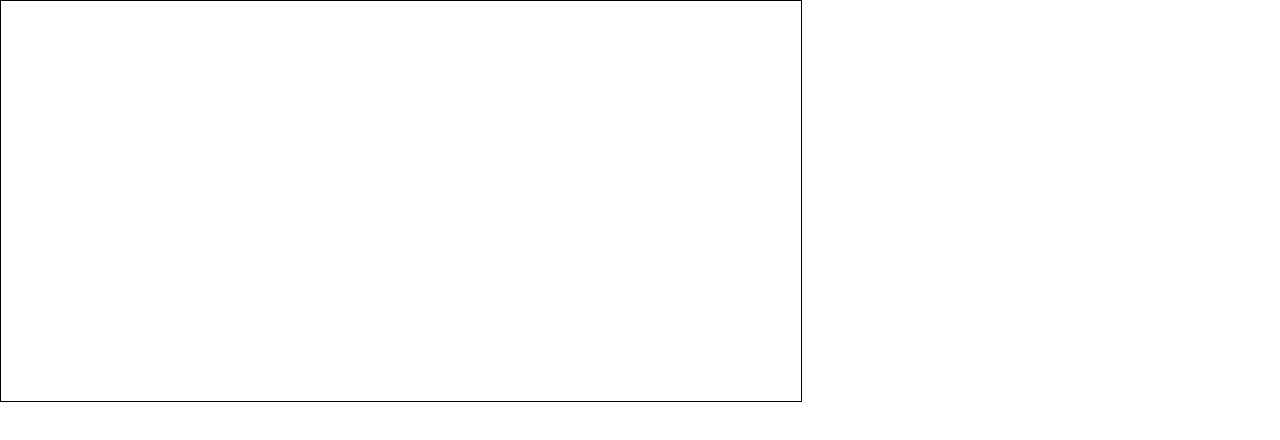
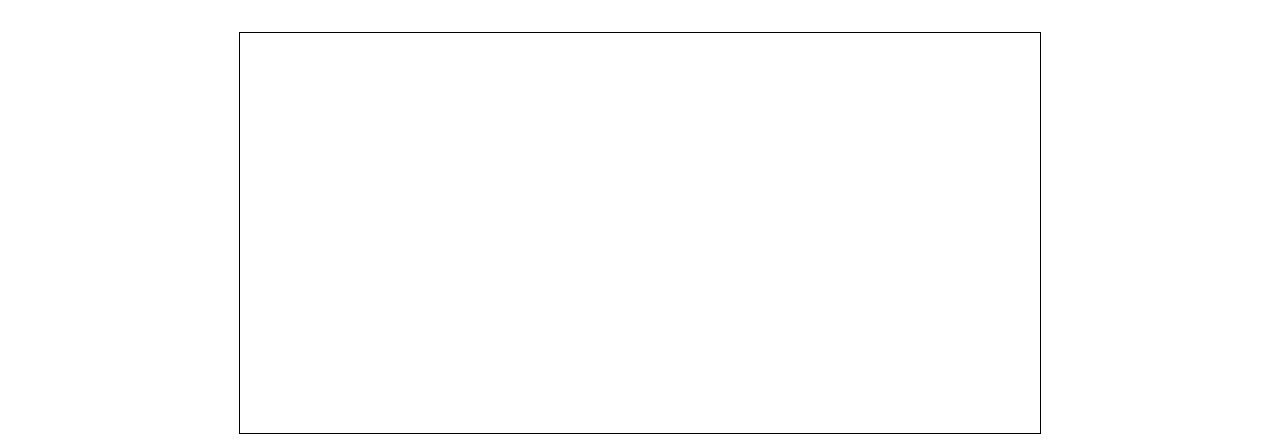
Before and after one commit to mpatel500/farming-idle, a Next.js app: page / in a window 1280 px wide. Shown: the top 440 px of the page. Built offline with nearby package versions, Linux system fonts and the light colour scheme.

Commit message:
Center canvas

```diff
--- a/pages/index.tsx
+++ b/pages/index.tsx
@@ -12,7 +12,9 @@ type HomeProps = {
 
 const Home = (props: HomeProps) => {
   return (
-    <Grid />
+    <div className='container'>
+      <Grid />
+    </div>
   )
 }
 
--- a/styles/globals.css
+++ b/styles/globals.css
@@ -11,6 +11,9 @@ a {
   text-decoration: none;
 }
 
-* {
-  box-sizing: border-box;
+.container {
+  display: flex;
+  align-items: center;
+  justify-content: center;
+  padding: 2rem;
 }
```
